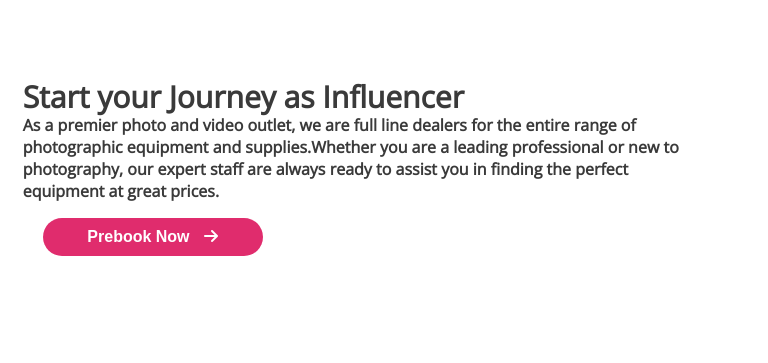
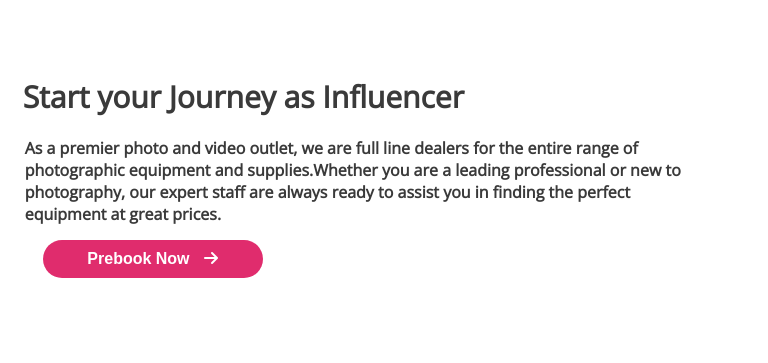
Before and after one commit to Shaon2225/landing-page-PH, a plain HTML site: page index.html in a window 768 px wide. Shown: the part 873-1236 px from the top of the page. Drawn offline with nearby package versions, Linux system fonts and the light colour scheme.

```diff
--- a/style.css
+++ b/style.css
@@ -381,6 +381,11 @@ body{
     }
     .header-artical h1{
         font-size: 30px;
+        margin-bottom: 20px;
+    }
+
+    .header-artical p{
+        margin: 15px 2px;
     }
 
     .ecommerce-container{
```
